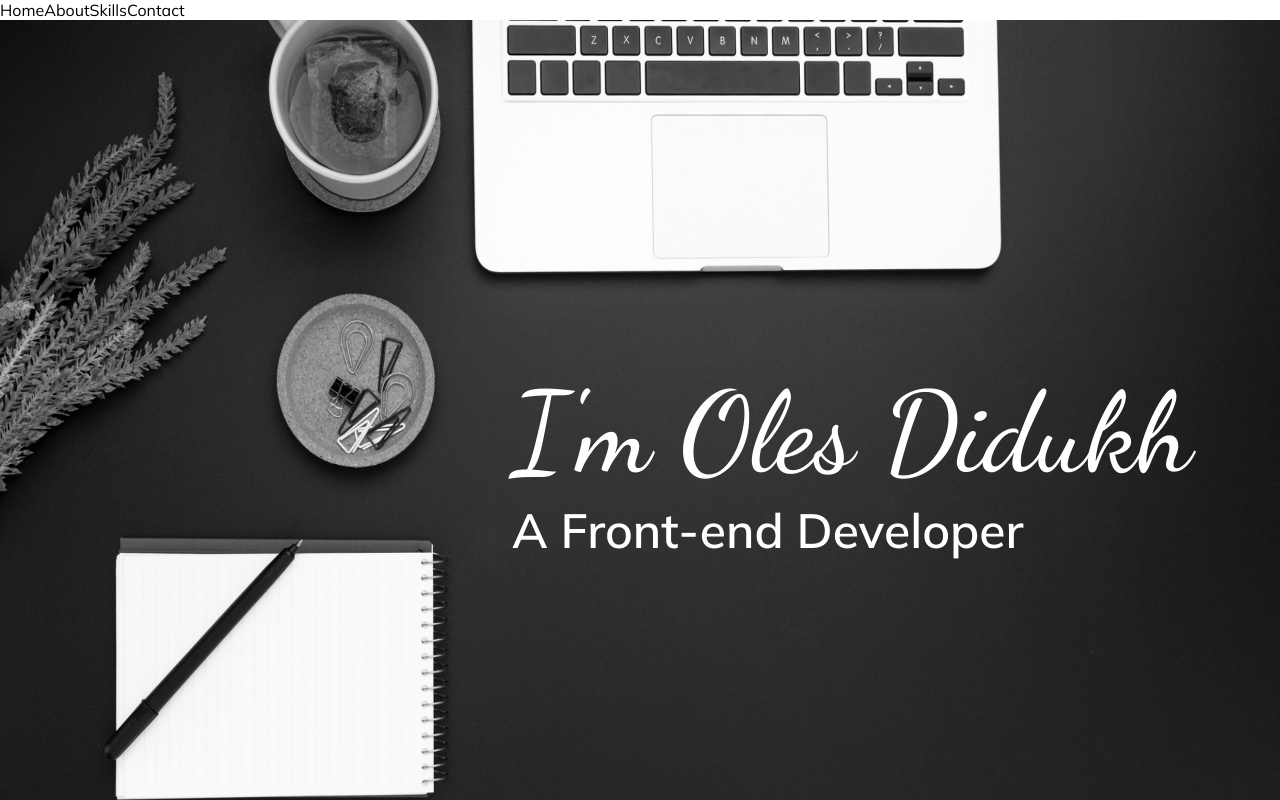
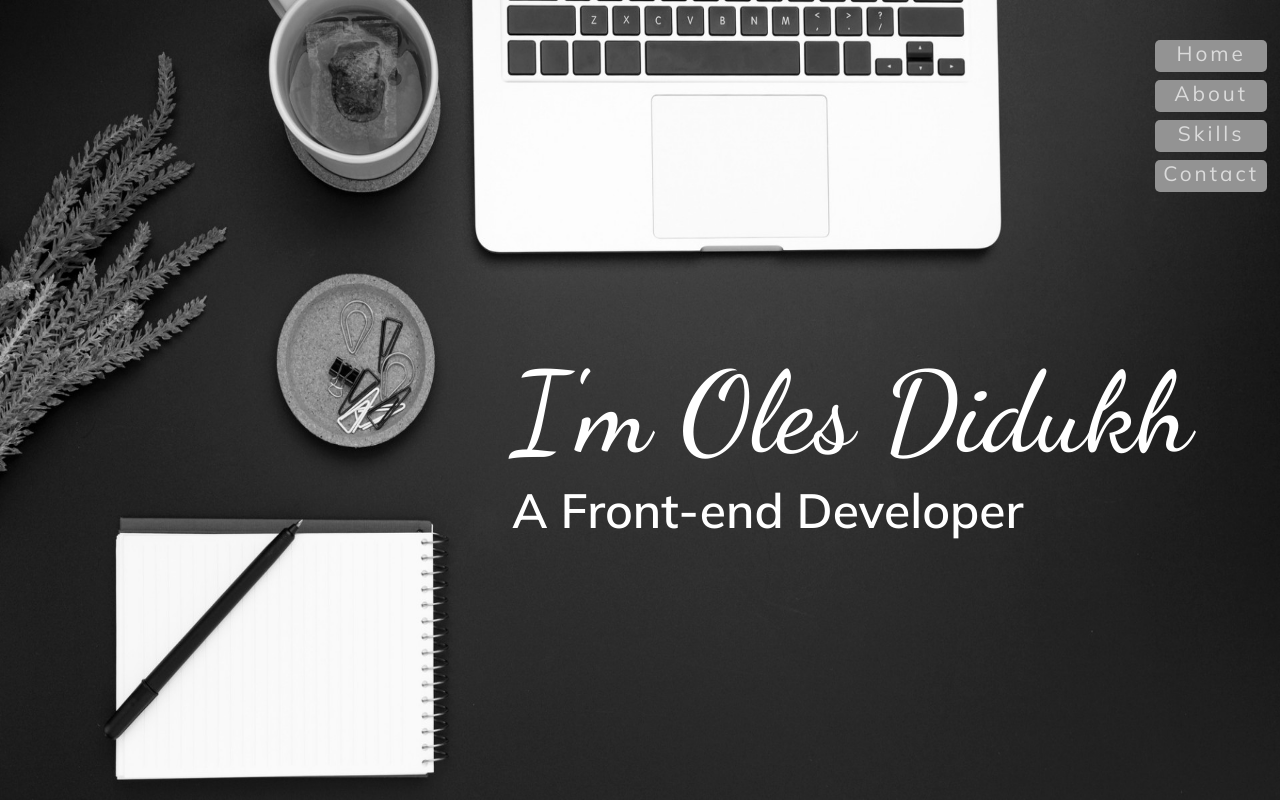
Before and after one commit to odidukh/odidukh, a React app: page / in a window 1280 px wide. Shown: the top 800 px of the page. Built offline with nearby package versions, Linux system fonts and the light colour scheme.

Commit message:
Add styles to the navigation block

```diff
--- a/src/components/Navigation.js
+++ b/src/components/Navigation.js
@@ -5,7 +5,7 @@ import NavigationLink from "./NavigationLink";
 const Navigation = () => {
     const [activeNavLinkId, setActiveNavLinkId] = React.useState("");
     return (
-        <nav>
+        <nav className="navigationBlock">
             {navLinks.map(({ navLinkId, scrollToId }) => (
                 <NavigationLink
                     navLinkId={navLinkId}
--- a/src/styles/styles.sass
+++ b/src/styles/styles.sass
@@ -220,3 +220,23 @@ h2
                     margin-left: 1rem
                 li:hover::after
                     content: '––––'
+
+.navigationBlock
+    position: fixed
+    top: 5%
+    right: 1%
+    display: flex
+    flex-direction: column
+    span
+        text-align: center
+        font-size: 1.3rem
+        width: 7rem
+        height: 2rem
+        letter-spacing: 3px
+        margin-bottom: .5rem
+        background-color: $spanish-gray-2
+        color: $gainsboro
+        border-radius: 5px
+        transition: all .2s ease-in-out
+        &:hover
+            transform: scale(1.1)
```
